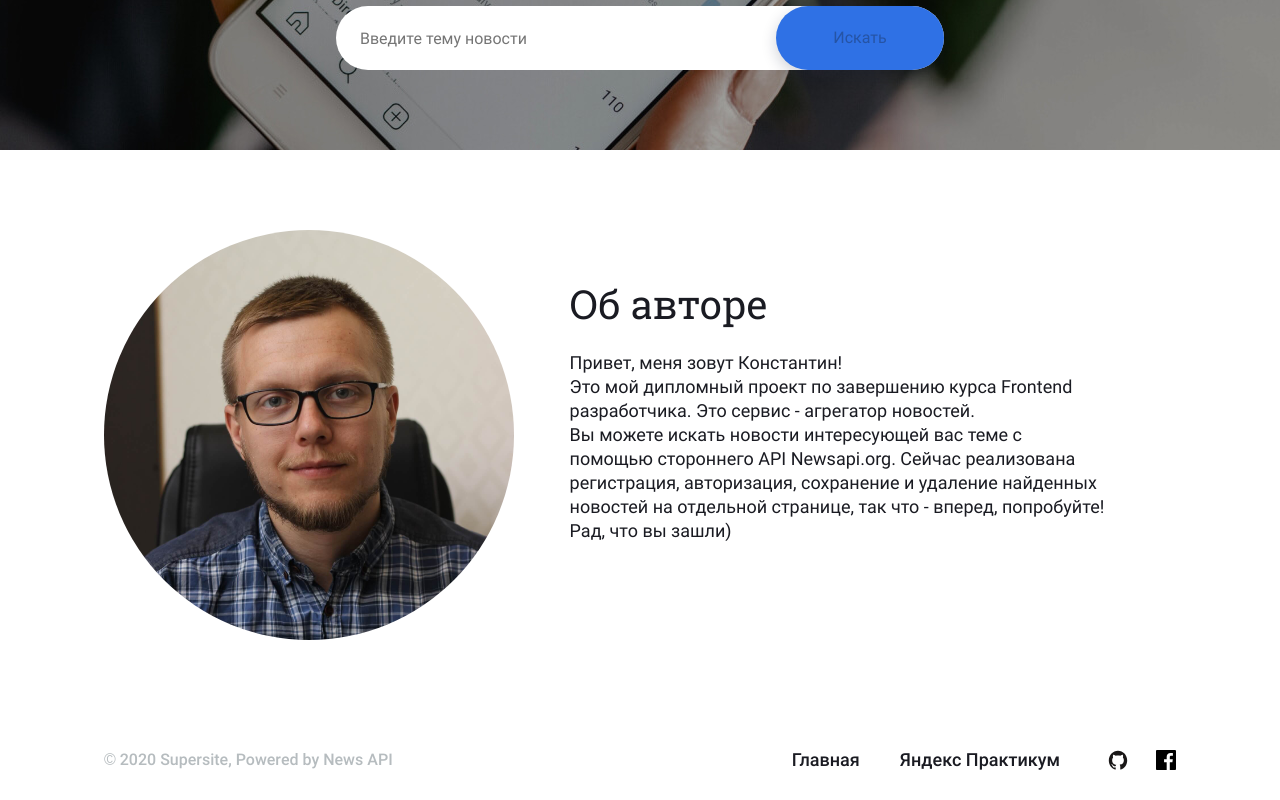
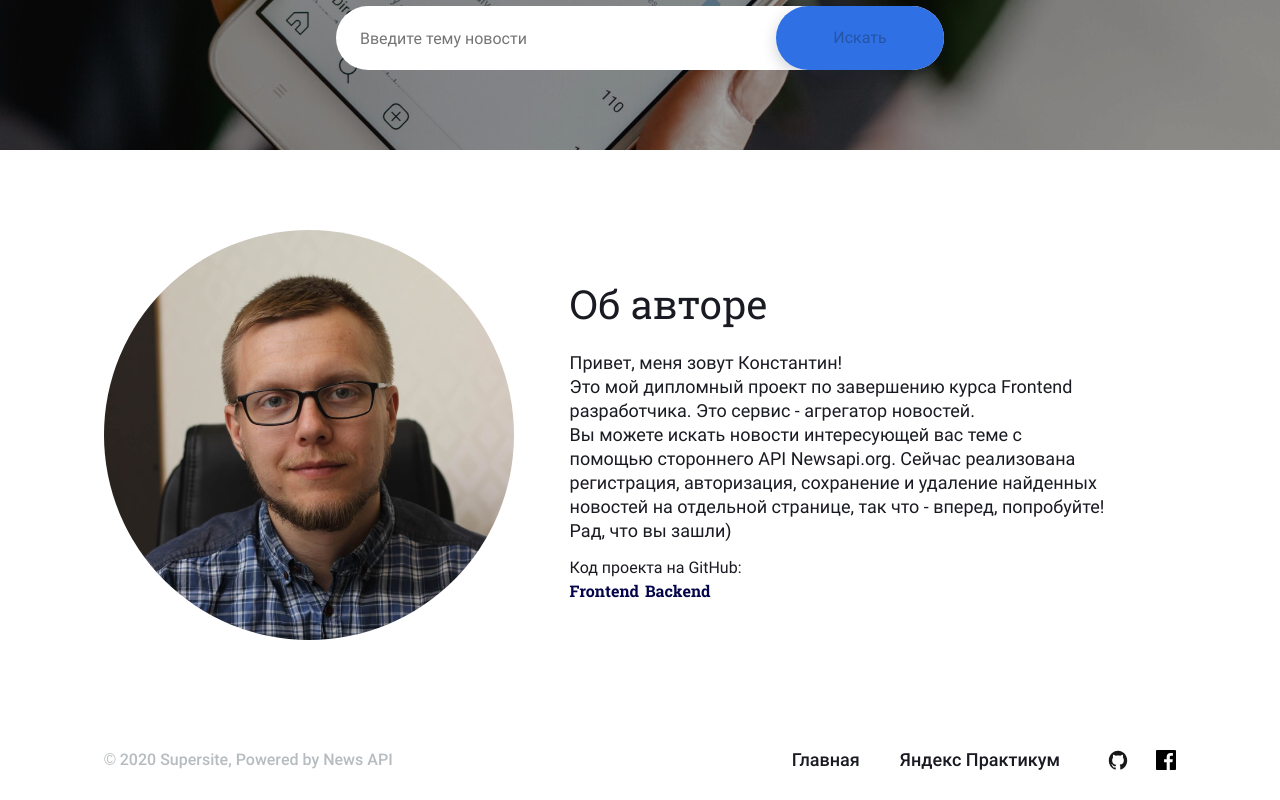
Before and after one commit to BerezinKonstantin/news-explorer-frontend, a React (Create React App) app: page / in a window 1280 px wide. Shown: the part 426-1226 px from the top of the page. Built offline with nearby package versions, Linux system fonts and the light colour scheme.

Commit message:
Добавлены ссылки на гитхаб

```diff
--- a/src/components/About/About.css
+++ b/src/components/About/About.css
@@ -36,6 +36,18 @@
   line-height: 24px;
   margin: 0;
 }
+.about__github-link-wrap {
+  display: flex;
+  flex-direction: row;
+}
+.about__github-link {
+  font-family: "Roboto Slab", Arial, sans-serif;
+  font-weight: 600;
+  color: rgb(4, 4, 75);
+  text-decoration: none;
+  cursor: pointer;
+  margin: 5px 6px 0 0;
+}
 /*Tablet version*/
 @media (max-width: 1027px) {
   .about__avatar {
--- a/src/components/About/About.js
+++ b/src/components/About/About.js
@@ -1,14 +1,17 @@
-import React from "react";
+import React, { useContext } from "react";
 import avatar from "../../images/avatar.jpg";
+import { CurrentUserContext } from "../../contexts/CurrentUserContext";
 
 function About() {
+  const currentUser = useContext(CurrentUserContext);
   return (
     <div className="about">
       <img className="about__avatar" alt="Аватар пользователя" src={avatar} />
       <div className="about__wrapper">
         <h2 className="about__title">Об авторе</h2>
         <p className="about__text">
-          Привет, меня зовут Константин!
+          Привет, {currentUser.name ? currentUser.name + "," : ""} меня зовут
+          Константин!
           <br />
           Это мой дипломный проект по завершению курса Frontend разработчика.
           Это сервис - агрегатор новостей.
@@ -20,6 +23,27 @@ function About() {
           <br />
           Рад, что вы зашли)
         </p>
+        <p className="about__github">
+          Код проекта на GitHub:
+          <div className="about__github-link-wrap">
+            <a
+              className="about__github-link"
+              href="https://github.com/BerezinKonstantin/news-explorer-frontend"
+              rel="noopener noreferrer"
+              target="_blank"
+            >
+              Frontend
+            </a>
+            <a
+              className="about__github-link"
+              href="https://github.com/BerezinKonstantin/news-explorer-api"
+              rel="noopener noreferrer"
+              target="_blank"
+            >
+              Backend
+            </a>
+          </div>
+        </p>
       </div>
     </div>
   );
```
